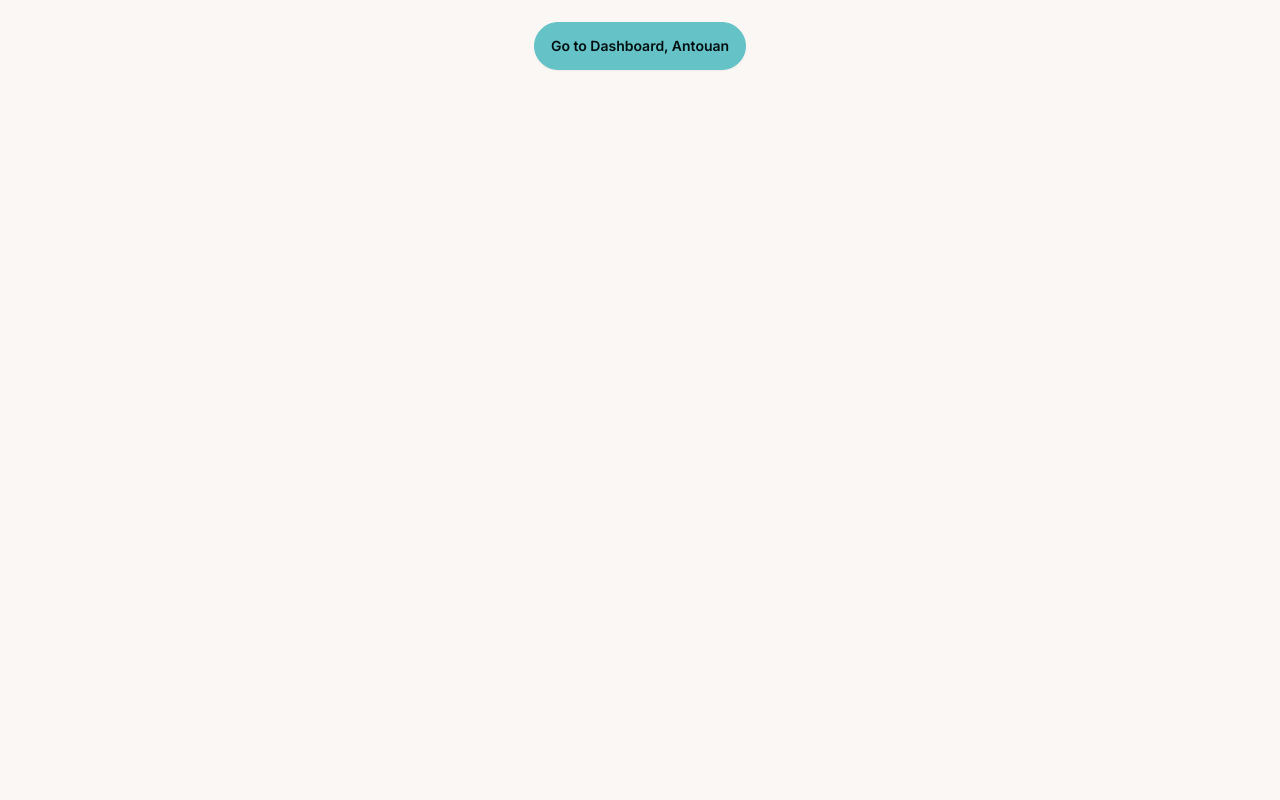
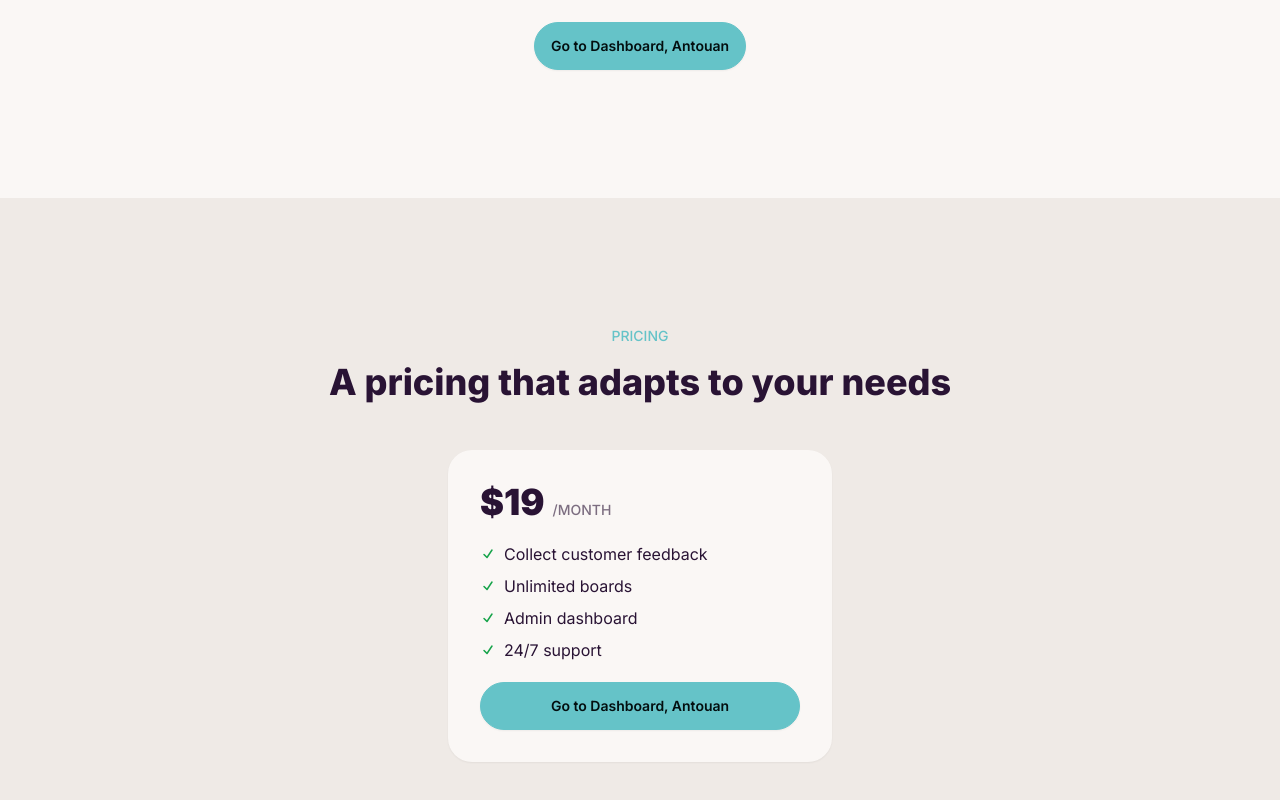
Before and after one commit to tonygiak/my-first-saas, a Next.js app: page / in a window 1280 px wide. Shown: the part 394-1194 px from the top of the page. Before the commit the page ends 800 px from the top, so only its background shows below. Built offline with nearby package versions, Linux system fonts and the light colour scheme.

Commit message:
working on the pricing section

```diff
--- a/app/page.js
+++ b/app/page.js
@@ -1,10 +1,12 @@
 import ButtonLogin from "@/components/ButtonLogin";
+import CheckIcon from "@/components/CheckIcon";
 
 export default function Home() {
   const isLoggedIn = true;
   const name = "Antouan";
   return (
     <main>
+      {/* Header */}
       <section className="bg-base-200">
         <div className="max-w-3xl mx-auto flex justify-between items-center p-4">
           <div className="text-2xl font-bold">CodeFastSaas</div>
@@ -22,6 +24,7 @@ export default function Home() {
           </div>
         </div>
       </section>
+      {/* Hero Section */}
       <section className="text-center py-32 px-8 max-w-3xl mx-auto">
         <h1 className="text-4xl lg:text-5xl font-extrabold mb-6">
           Collect customer feedback to build better products
@@ -32,6 +35,44 @@ export default function Home() {
         </div>
         <ButtonLogin isLoggedIn={isLoggedIn} name={name} />
       </section>
+      {/* Pricing Section */}
+      <section className="bg-base-200">
+        <div className="py-32 px-8 max-w-3xl mx-auto">
+          <p className="text-sm uppercase font-medium text-center text-primary mb-4">
+            Pricing
+          </p>
+          <h2 className="text-3xl lg:text-4xl font-extrabold mb-12 text-center">
+            A pricing that adapts to your needs
+          </h2>
+          <div className="card p-8 bg-base-100 w-96 rounded-3xl mx-auto shadow-sm space-y-5">
+            <div className="flex gap-2 items-baseline">
+              <div className="text-4xl font-black">$19</div>
+              <div className="text-sm uppercase font-medium opacity-60">
+                /month
+              </div>
+            </div>
+            <ul className="space-y-2">
+              <li className="flex items-center gap-2">
+                <CheckIcon />
+                Collect customer feedback
+              </li>
+              <li className="flex items-center gap-2">
+                <CheckIcon />
+                Unlimited boards
+              </li>
+              <li className="flex items-center gap-2">
+                <CheckIcon />
+                Admin dashboard
+              </li>
+              <li className="flex items-center gap-2">
+                <CheckIcon />
+                24/7 support
+              </li>
+            </ul>
+            <ButtonLogin isLoggedIn={isLoggedIn} name={name} />
+          </div>
+        </div>
+      </section>
     </main>
   );
 }
--- /dev/null
+++ b/components/CheckIcon.js
@@ -0,0 +1,18 @@
+const CheckIcon = () => {
+  return (
+    <svg
+      xmlns="http://www.w3.org/2000/svg"
+      viewBox="0 0 16 16"
+      fill="currentColor"
+      className="text-green-600 size-4"
+    >
+      <path
+        fillRule="evenodd"
+        d="M12.416 3.376a.75.75 0 0 1 .208 1.04l-5 7.5a.75.75 0 0 1-1.154.114l-3-3a.75.75 0 0 1 1.06-1.06l2.353 2.353 4.493-6.74a.75.75 0 0 1 1.04-.207Z"
+        clipRule="evenodd"
+      />
+    </svg>
+  );
+};
+
+export default CheckIcon;
```
Also changed, not shown: .eslintrc.json.
